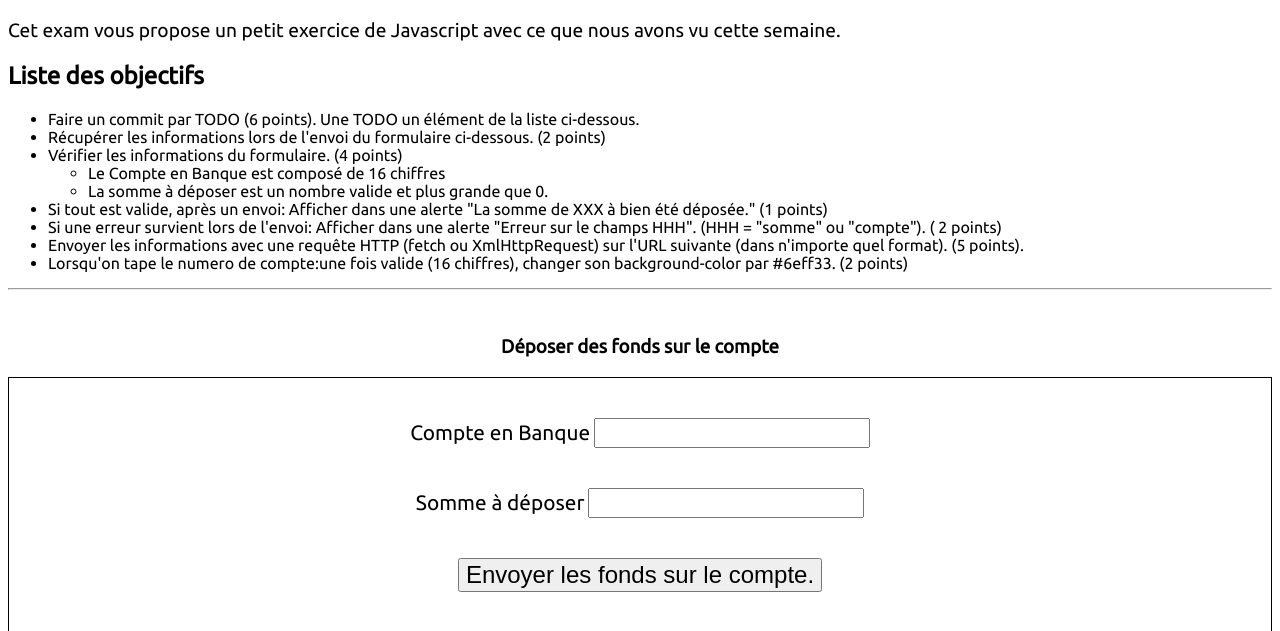
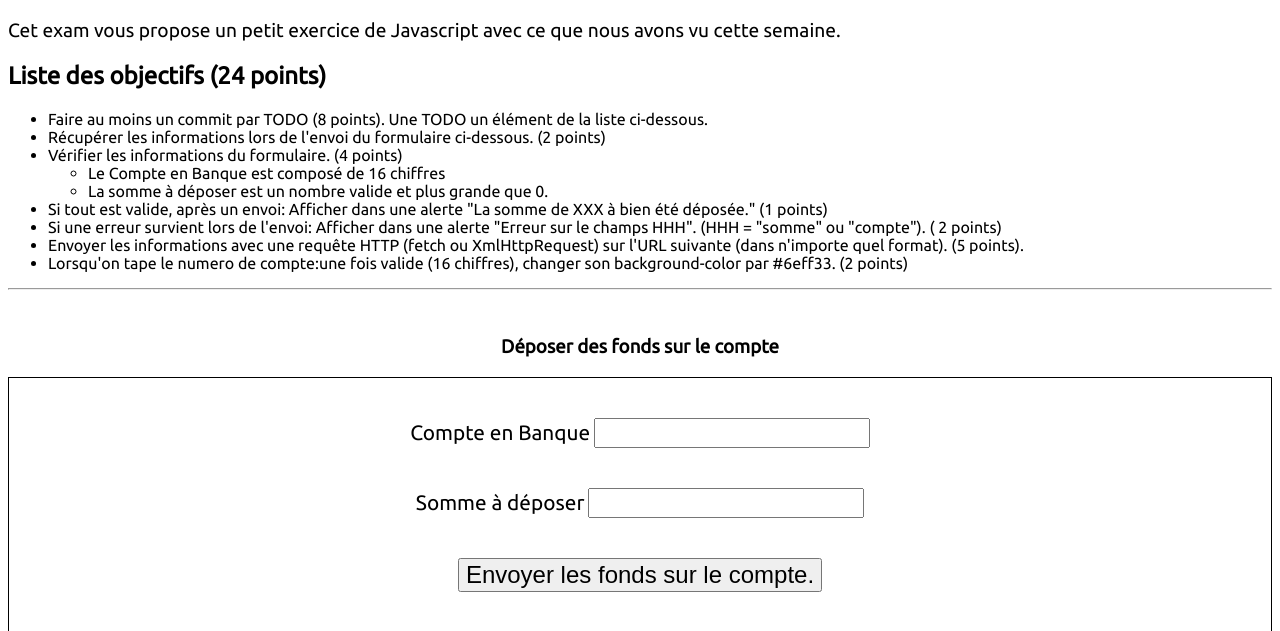
Before and after one commit to yesfab/exam-js-p4, a plain HTML site: page index.html in a window 1280 px wide. Shown: the part 61-692 px from the top of the page. Drawn offline with Linux system fonts and the light colour scheme.

Commit message:
Update to v1.3

```diff
--- a/index.html
+++ b/index.html
@@ -15,9 +15,9 @@
         <h1>Bienvenue sur l'exam Javascript du Puissance 4</h1>
         <p>Cet exam vous propose un petit exercice de Javascript avec ce que nous avons vu cette semaine.</p>
 
-        <h2>Liste des objectifs</h2>
+        <h2>Liste des objectifs (24 points)</h2>
         <ul>
-            <li>Faire un commit par TODO (6 points). Une TODO un élément de la liste ci-dessous.</li>
+            <li>Faire au moins un commit par TODO (8 points). Une TODO un élément de la liste ci-dessous.</li>
             <li>Récupérer les informations lors de l'envoi du formulaire ci-dessous. (2 points)</li>
             <li>Vérifier les informations du formulaire. (4 points)</li>
             <ul>
```
Also changed, not shown: 1 other file.
